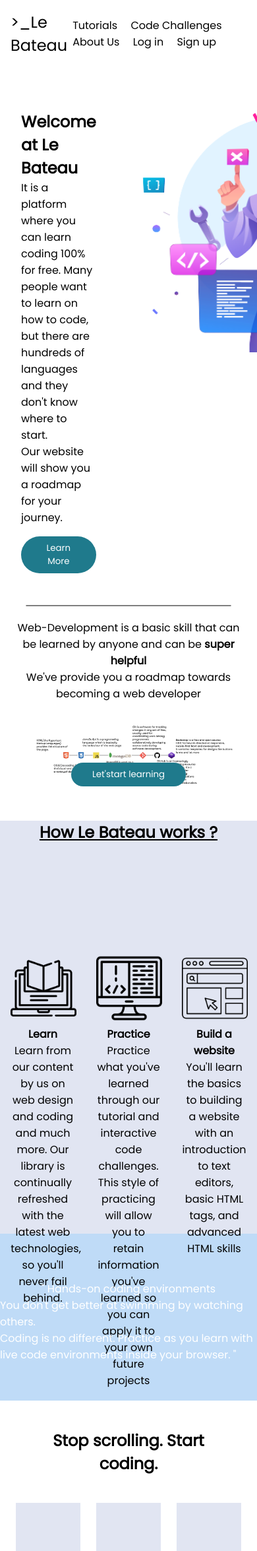
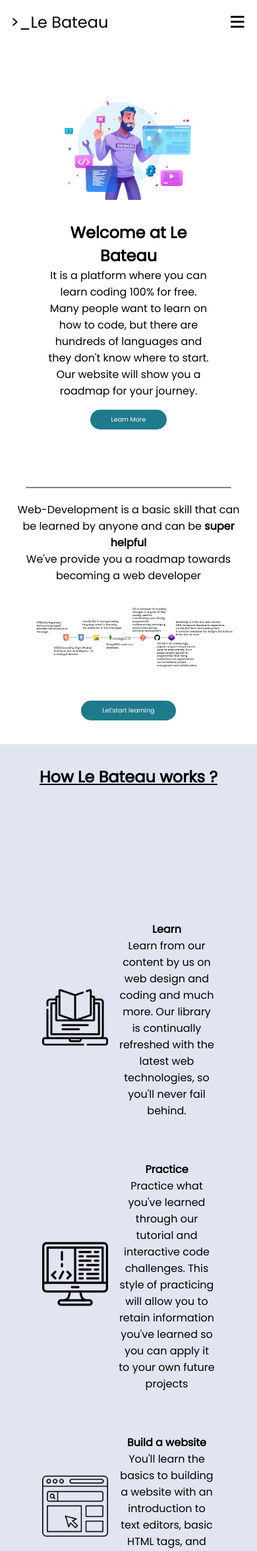
Before and after one commit to k-faardheen/Le-Bateau, a PHP site: page / in a window 390 px wide; the page is wider, and only the part inside the window is pictured. Shown: the top 2351 px of that part at 66% size. Run offline with PHP 8.4, Linux system fonts and the light colour scheme.

Commit message:
added media-queries to the home page

```diff
--- a/index.html
+++ b/index.html
@@ -6,6 +6,7 @@
     <meta name="viewport" content="width=device-width, initial-scale=1.0">
     <link rel="stylesheet" href="./style/style.css">
     <link rel="stylesheet" href="./style/index.css">
+    <link rel="stylesheet" href="https://cdnjs.cloudflare.com/ajax/libs/font-awesome/6.0.0/css/all.min.css" integrity="sha512-9usAa10IRO0HhonpyAIVpjrylPvoDwiPUiKdWk5t3PyolY1cOd4DSE0Ga+ri4AuTroPR5aQvXU9xC6qOPnzFeg==" crossorigin="anonymous" referrerpolicy="no-referrer" />
     <title>Le Bateau</title>
     <link rel="icon" href="./assets/rainbow.png">
 </head>
@@ -27,6 +28,23 @@
                             </ul>
                         </div>
                 </nav>
+
+                <div class="bar-icon">
+                    <button><i class="fa-solid fa-bars"></i></button>
+                </div>
+                <div class="responsive-menu" style="display: none;">
+                    <nav>
+                        <div class="responsive-links">
+                            <ul>
+                                <li><a href="./tutorial.html">Tutorials</a></li>
+                                <li><a href="./code-challenge.html">Code Challenges</a></li>
+                                <li><a href="./about-us.html">About Us</a></li>
+                                <li><a href="./log-in.html">Log in</a></li>
+                                <li><a href="./sign-up.html">Sign up</a></li>
+                            </ul>
+                        </div>
+                </nav>
+                </div>
             </div>
     </header>
 
@@ -41,7 +59,7 @@
                 </div>
             </div>
             <div class="banner">
-                <img src="./assets/ti bolom.png" width="650" height="400">
+                <img src="./assets/ti bolom.png">
             </div>
         </div>
         <div class="line"></div>
@@ -221,7 +239,7 @@
     <section class="sign-up-wrapper">
         <div class="sign-up-container">
             <div class="sign-up-img">
-                <img src="./assets/working.png" width="300" height="300">
+                <img src="./assets/working.png">
             </div>
             <div class="sign-up-text">
                 <span style="font-weight: bold; font-size: 18px;">Start for free</span>
@@ -238,7 +256,7 @@
 
     <footer>
         <div class="footer-container">
-            <div class="footer-nav">
+            <nav class="footer-nav">
                 <ul>
                     <li><a href="./tutorial.html">Tutorials</a></li>
                     <li><a href="./code-challenge.html">Code Challenges</a></li>
@@ -246,11 +264,13 @@
                     <li><a href="./privacy-policy.html">Privacy Policy</a></li>
                     <li><a href="./terms-and-conditions.html">Terms & Conditions</a></li>
                 </ul>
-            </div>
+            </nav>
             <div class="copyright">
                 <span>© 2022 Copyright • Le Bateau</span>
             </div>
         </div>
     </footer>
+
+    <script src="./script/responsive menu.js"></script>
 </body>
 </html>
--- /dev/null
+++ b/script/responsive menu.js
@@ -0,0 +1,16 @@
+const button = document.querySelector('.bar-icon > button');
+const menu = document.querySelector('.responsive-menu')
+
+button.addEventListener('click', e => {
+    e.preventDefault();
+
+
+    if(button.className === 'show') {
+        menu.style.display = 'none';
+    }else {
+        menu.style.display = 'block';
+    }
+
+    button.classList.toggle('show');
+
+})
--- a/style/index.css
+++ b/style/index.css
@@ -1,17 +1,19 @@
+
 
 .hero-container {
     padding: 2rem;
     position: relative;
     display: flex;
+    justify-content: space-between;
 }
-
-.hero-container .welcome .banner{
-    min-width: 50%;
-}
-
 
 .hero-container .welcome {
     margin-top: 10%;
+    max-width: 50%;
+}
+
+.hero-container .banner img {
+    max-width: 100%;
 }
 
 .line {
@@ -45,14 +47,11 @@
     display: block;
     max-width: 100%;
 }
-.start-learning-btn {
-  position: absolute;
-  bottom: 2vh;
-}
+
 
 section.work {
     background-color: #E1E5F2;
-    max-height: 100vh;
+    padding: 2rem;
 }
 
 .work-title {
@@ -69,7 +68,6 @@ section.work {
 .learn-container, .practice-container, .build-container{
     text-align: center;
     max-width: 25%;
-    height: 50vh;
 }
 
 section.work span{
@@ -85,10 +83,7 @@ section.work span{
 }
 
 .quote {
-    display: flex;
-    flex-direction: column;
-    justify-content: center;
-    align-items: center;
+    text-align: center;
     padding-top: 1.5vh;
     color: white;
 }
@@ -144,19 +139,13 @@ section.work span{
     transform: rotate(90deg);
 }
 
-.student-corner {
-    max-height: 100vh;
-    display: flex;
-    flex-direction: column;
-    justify-content: center;
-    align-items: center;
-}
 .student-container {
     display: flex;
     justify-content: space-evenly;
 }
 
 .student-heading {
+    text-align: center;
     margin: 5vh;
 }
 
@@ -186,3 +175,84 @@ section.work span{
     width: 50%;
     text-align: center;
 }
+
+@media screen and (max-width: 1080px) {
+
+    .hero-container {
+        flex-direction: column-reverse;
+        align-items: center;
+        margin: 10%;
+    }
+
+    .hero-container .welcome{
+        text-align: center;
+        max-width: 100%;
+    }
+
+    button {
+        font-size: .6rem;
+    }
+
+    .work-container {
+        flex-direction: column;
+    }
+
+    .learn-container, .practice-container, .build-container {
+        max-width: 100%;
+        display: flex;
+        align-items: center;
+        justify-content: space-between;
+        margin: 2rem;
+    }
+
+    .learn-img, .practice-img, .build-img {
+        margin-right: 1rem;
+    }
+
+    .quote {
+        font-size: 0.8rem;
+    }
+
+    .quiz-container {
+        flex-direction: column;
+    }
+
+    .lemon, .wanted-poster, .poker-card {
+        min-width: 100%;
+    }
+
+    .student-container {
+        flex-direction: column;
+    }
+
+    .first-student, .second-student, .third-student {
+        position: static;
+        max-width: 100%;
+        margin-bottom: 4rem;
+    }
+
+    .student-container .name {
+        margin-top: 2rem;
+        position: static;
+    }
+
+    .sign-up-img img {
+        max-width: 100%;
+    }
+
+    .sign-up-container {
+        padding: 0;
+        margin: 1rem;
+        flex-direction: column;
+    }
+
+    .sign-up-text {
+        width: 100%;
+    }
+
+    .footer-nav ul > li {
+        margin:0;
+    }
+
+
+}
--- a/style/style.css
+++ b/style/style.css
@@ -9,8 +9,8 @@
 
 body {
     font-family:'Poppins', sans-serif;
-    max-width: 100%;
 }
+
 header {
     padding: 1rem;
     font-size: 1rem;
@@ -49,6 +49,17 @@ li a {
     color: black;
 }
 
+.bar-icon > button {
+    all: unset;
+    cursor: pointer;
+    margin: 0 0.2rem;
+    display: none;
+}
+
+a:hover, a.active {
+    color: #1F7A8C;
+}
+
 button {
     color: white;
     background: #1F7A8C;
@@ -80,3 +91,36 @@ button {
     position: absolute;
     bottom: 1vh;
 }
+
+@media screen and (max-width: 1080px) {
+    .links {
+        display: none;
+    }
+
+    .bar-icon > button {
+        display: block;
+        font-size: 1.5rem;
+    }
+
+    .responsive-menu {
+        margin: 0 0 10% 20%;
+        z-index: 1;
+        background-color: #E1E5F2;
+        position: absolute;
+        right: 0%;
+        top: 15%;
+        animation-name: slideLeft;
+        animation-duration: 0.5s;
+    }
+
+    .responsive-links ul > li {
+        display: block;
+        margin-bottom: 1.5rem;
+    }
+
+    @keyframes slideLeft {
+        from {right: -100%;}
+        to {right: 0;}
+    }
+
+}
```
Lines whose indentation alone changed are shown as unchanged.
